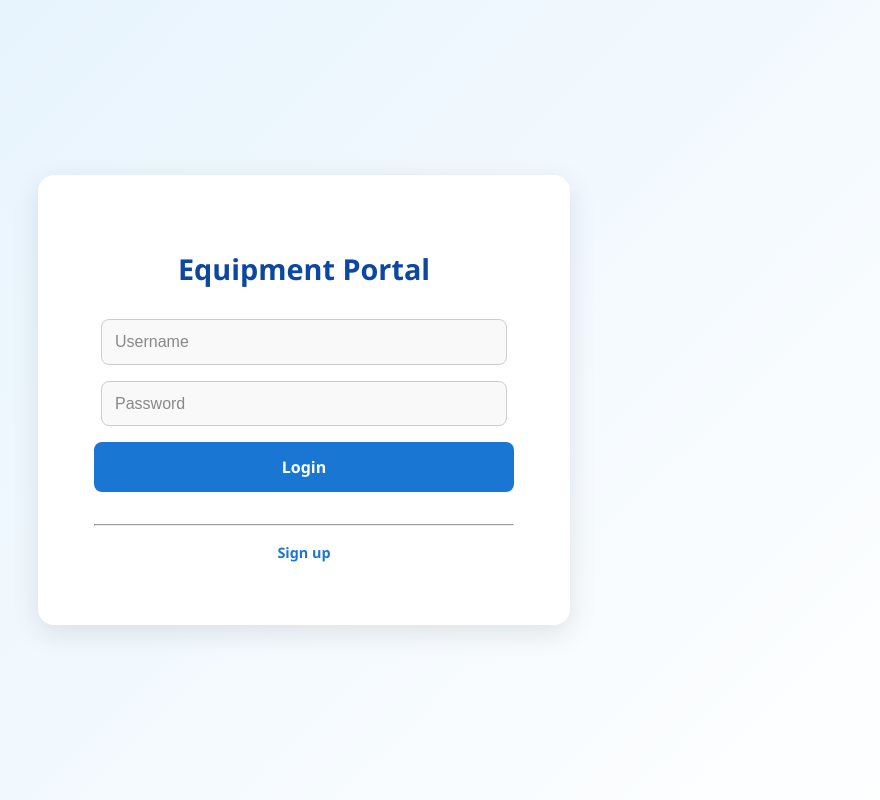
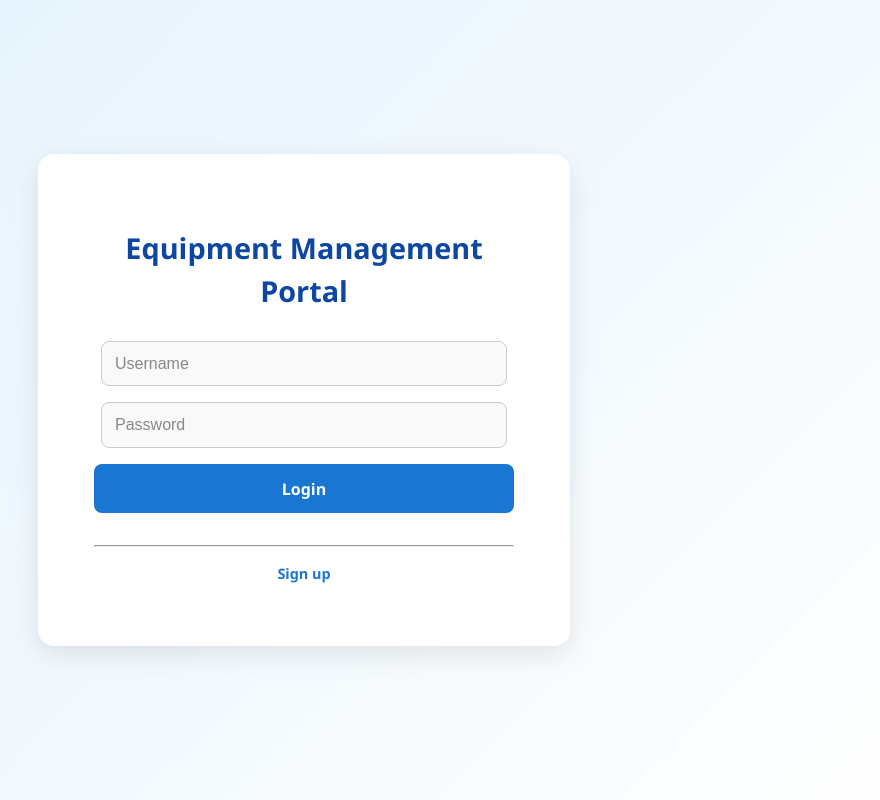
Before and after one commit to Bits-vaishnavi/equipment_react_project, a React (Vite) app in the folder equipment-react-app/: page /login in a window 1280 px wide. Shown: the whole page, without its empty margins (336-1216 px from the left). Built offline with nearby package versions, Linux system fonts and the light colour scheme.

Commit message:
Minor Fix - Changed the name

```diff
--- a/equipment-react-app/src/Login.jsx
+++ b/equipment-react-app/src/Login.jsx
@@ -47,7 +47,7 @@ function Login() {
   return (
     <div className="login-page">
       <div className="login-card">
-        <h2>Equipment Portal</h2>
+        <h2>Equipment Management Portal</h2>
         <br />
 
         <form onSubmit={handleSubmit} className="login-form">
--- a/equipment-react-app/src/Signup.jsx
+++ b/equipment-react-app/src/Signup.jsx
@@ -52,7 +52,7 @@ function Signup() {
     return (
         <div className="login-page">
             <div className="login-card">
-                <h2>Equipment Portal - Signup</h2>
+                <h2>Equipment Management Portal - Signup</h2>
                 <br />
 
                 <form onSubmit={handleSignup} className="login-form">
```
